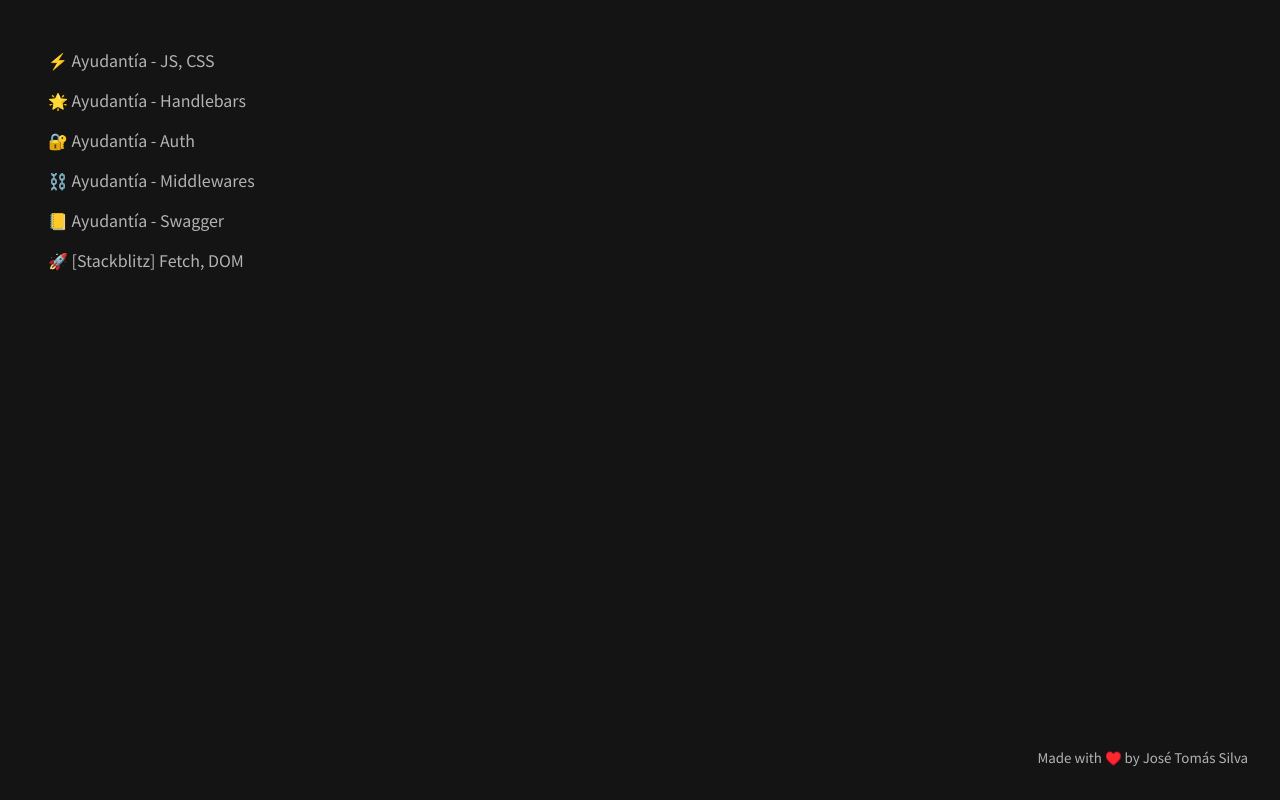
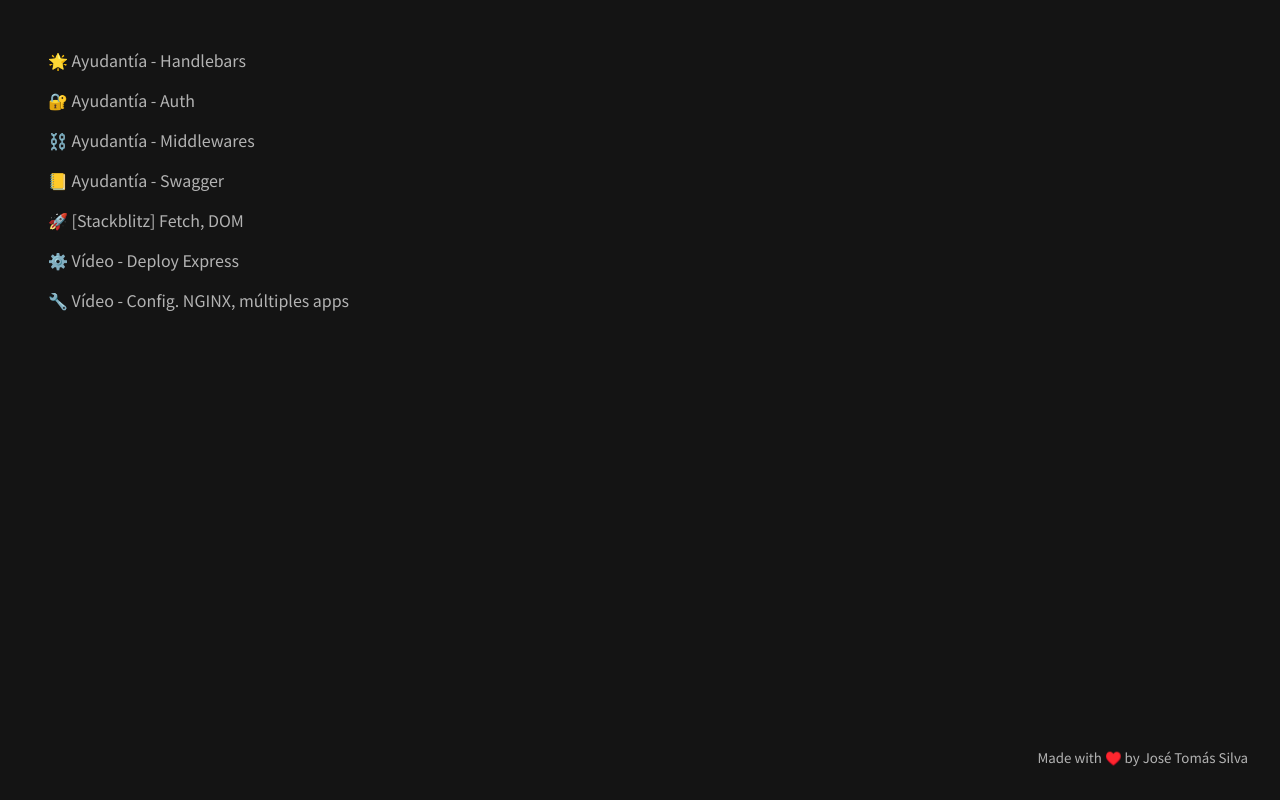
Before and after one commit to JoseTomasSilvaZ/wd-slides, a website: page index.html in a window 1280 px wide. Drawn offline with Linux system fonts and the light colour scheme.

Commit message:
feat: :sparkles: update indexation

```diff
--- a/index.html
+++ b/index.html
@@ -14,11 +14,6 @@
   <body>
     <main>
       <ul>
-        <li>
-          <a href="/presentations/js"
-            >⚡️ Ayudantía - JS, CSS</a
-          >
-        </li>
         <li>
           <a href="/presentations/handlebars"
             >🌟 Ayudantía - Handlebars</a
@@ -41,9 +36,21 @@
         </li>
 
         <li>
-                <a href="https://stackblitz.com/edit/stackblitz-starters-j64pj8?file=package.json">
-                    🚀 [Stackblitz] Fetch, DOM
-                </a>
+            <a href="https://stackblitz.com/edit/stackblitz-starters-j64pj8?file=package.json">
+            🚀 [Stackblitz] Fetch, DOM
+            </a>
+        </li>
+
+        <li>
+            <a href="https://www.youtube.com/watch?v=qEl3hj3rcRU">
+                ⚙️ Vídeo - Deploy Express
+            </a>
+        </li>
+
+        <li>
+            <a href="https://www.youtube.com/watch?v=MkIU6aJzvA4">
+                🔧 Vídeo - Config. NGINX, múltiples apps
+            </a>
         </li>
 
       </ul>
```
